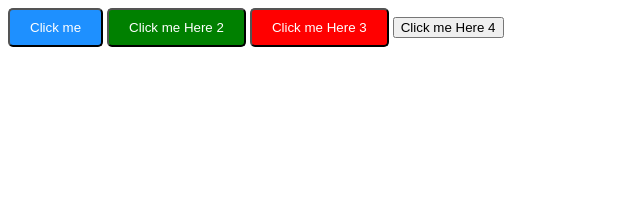
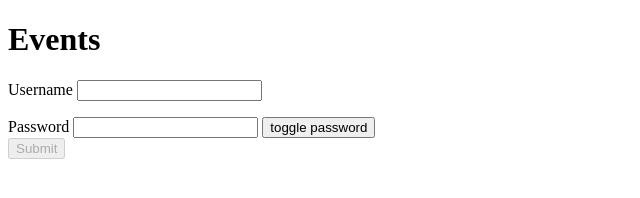
Before and after one commit to jaskaran-online/html-practice, a plain HTML site: page events.html in a window 1280 px wide. Shown: the whole page, without its empty margins (0-640 px from the left). Drawn offline with Linux system fonts and the light colour scheme.

Commit message:
feat(ui): update events.html with user input fields and password toggle functionality
- Replaced previous button layout with a structured form including username and password fields.
- Added real-time validation for the username input, displaying messages based on input length.
- Implemented a toggle button to show/hide the password input.

```diff
--- a/events.html
+++ b/events.html
@@ -4,82 +4,50 @@
     <meta charset="UTF-8" />
     <meta name="viewport" content="width=device-width, initial-scale=1.0" />
     <title>Document</title>
-    <style>
-      #btn {
-        background-color: dodgerblue;
-        color: white;
-        padding: 10px 20px;
-        border-radius: 5px;
-        cursor: pointer;
-      }
-
-      #btn3 {
-        background-color: red;
-        color: white;
-        padding: 10px 20px;
-        border-radius: 5px;
-        cursor: pointer;
-      }
-    </style>
   </head>
   <body>
-    <button id="btn" onclick="handleClickBlueButton()">Click me</button>
-    <button
-      id="btn2"
-      style="
-        background-color: green;
-        color: white;
-        padding: 10px 20px;
-        border-radius: 5px;
-        cursor: pointer;
-      "
-      onclick="handleClickGreenButton(event)"
-    >
-      Click me Here 2
-    </button>
+    <h1>Events</h1>
+    <div>
+      <label for="username">Username</label>
+      <input type="text" name="username" id="username" />
+      <p id="usernameMessage"></p>
+    </div>
 
-    <button id="btn3" class="btn4">Click me Here 3</button>
+    <div>
+      <label for="password">Password</label>
+      <input type="password" name="password" id="password" />
+      <button id="togglePassword">toggle password</button>
+    </div>
 
-    <button class="btn4 border bg-red-500 text-white">Click me Here 4</button>
+    <div>
+      <button disabled>Submit</button>
+    </div>
 
     <script>
-      // function handleClickBlueButton() {
-      //   alert("Hello World Blue Button");
-      // }
-      // function handleClickGreenButton(event) {
-      //   alert("Hello World Green Button");
-      //   console.log(event);
-      //   event.target.style.backgroundColor = "orange";
-      // }
+      let usernameMessageElement = document.getElementById("usernameMessage");
+      let usernameInputElement = document.getElementById("username");
 
-      // // Targeting the button by id
-      // let btn3 = document.getElementById("btn3");
-
-      // console.log(btn3);
-
-      // function handleClickRedButton() {
-      //   alert("Hello World Red Button");
-      // }
-
-      // // Adding an event listener to the button
-      // btn3.addEventListener("click", handleClickRedButton);
-
-      let btnsCollection = document.getElementsByClassName("btn4");
-      // let btn4 = btnsCollection[1];
-      // console.log(btnsCollection);
-
-      // btn4.addEventListener("click", () => alert("Hello World 4th Button"));
-
-      // let btnsCollection = document.getElementsByTagName("button");
-
-      console.log(btnsCollection);
-      console.log(Array.from(btnsCollection));
-      Array.from(btnsCollection).forEach((btn) => {
-        console.log(btn);
-        btn.addEventListener("click", () => alert("Hello World Button"));
+      usernameInputElement.addEventListener("keyup", function (event) {
+        if (usernameInputElement.value.length > 6) {
+          usernameMessageElement.textContent = "Username is valid";
+          usernameMessageElement.style.color = "green";
+        } else {
+          usernameMessageElement.textContent = "Username is invalid";
+          usernameMessageElement.style.color = "red";
+        }
       });
 
-      // btn5.addEventListener("click", () => alert("Hello World 5th Button"));
+      let togglePasswordButtonElement =
+        document.getElementById("togglePassword");
+
+      togglePasswordButtonElement.addEventListener("click", function (event) {
+        let passwordInputElement = document.getElementById("password");
+        if (passwordInputElement.type === "password") {
+          passwordInputElement.type = "text";
+        } else {
+          passwordInputElement.type = "password";
+        }
+      });
     </script>
   </body>
 </html>
```
